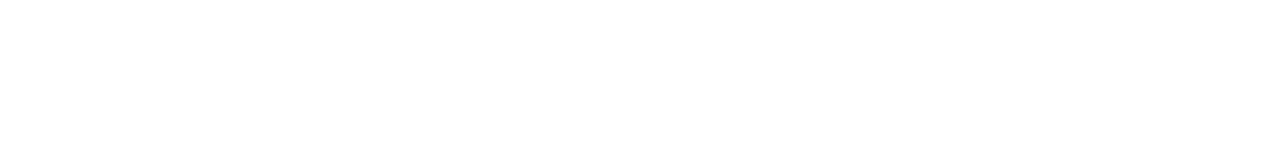
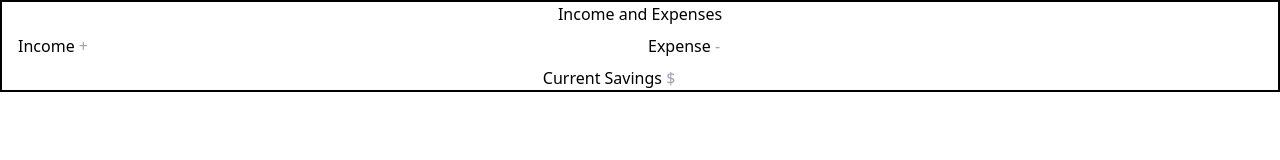
Before and after one commit to crissyg923/young-achieverz-app, a plain HTML site: page index.html in a window 1280 px wide. Drawn offline with nearby package versions, Linux system fonts and the light colour scheme.

Commit message:
add savings box

```diff
--- a/index.html
+++ b/index.html
@@ -9,6 +9,24 @@
   </head>
   <body>
 
+    <section class="container mx-auto px-4 border-solid border-2 border-black ">
+      <h2 class="text-center">Income and Expenses</h2>
+  <div class="columns-2" >
+    <div class="py-2">
+    <label for="Money">Income</label>
+    <input type="number" id="add" placeholder="+"/>
+  </div>
+  <div class="py-2">
+    <label for="Expense">Expense</label>
+    <input type="number" id="subtract" placeholder="-"/>
+  </div>
+</div>
+  <div class="text-center pl-40">
+    <label for="Current" >Current Savings</label>
+    <input type="number" id="total" placeholder="$"/>
+  </div>
+    </section>
+
     <script src="script.js"></script>
   </body>
 </html>
```
